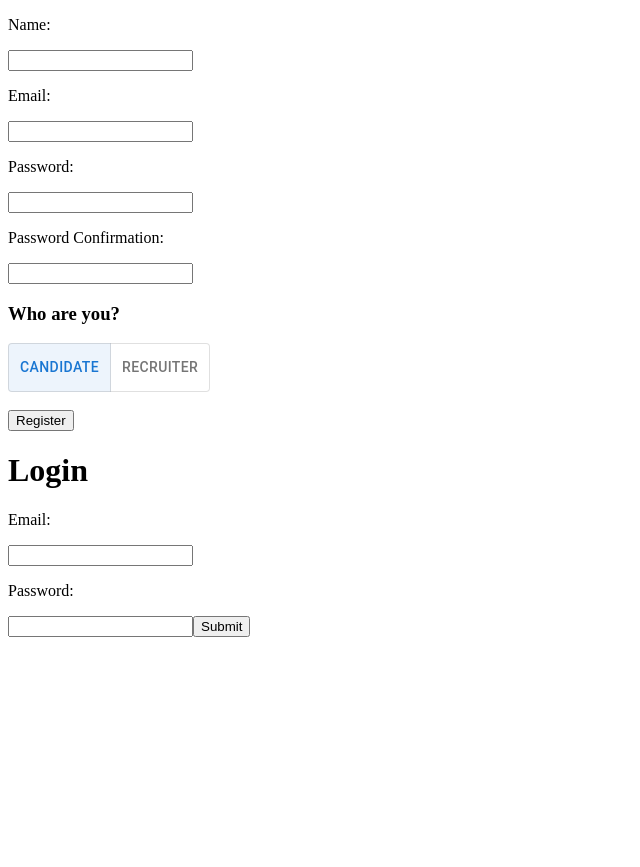
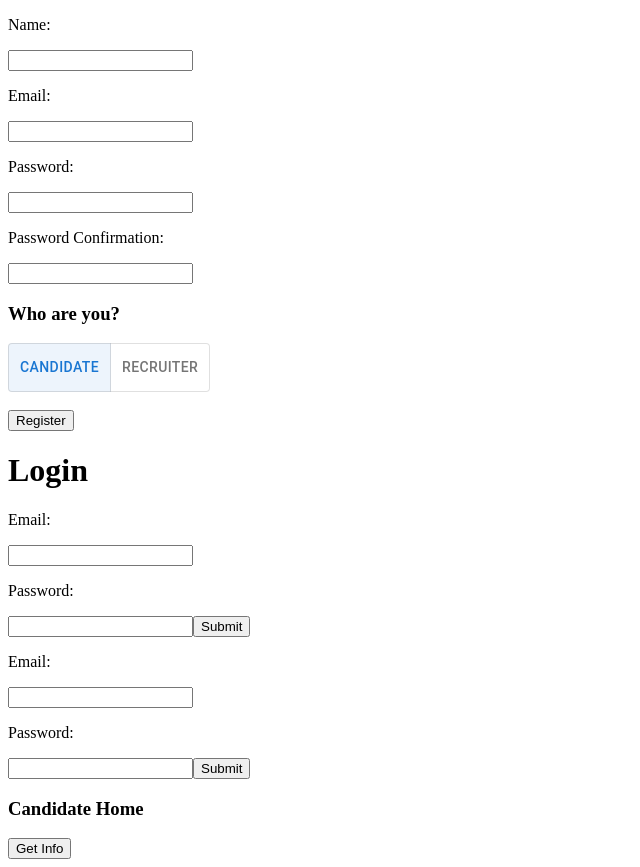
Before and after one commit to ianrboyle/dreamland-frontend, a React (Create React App) app: page / in a window 1280 px wide. Shown: the whole page, without its empty margins (0-640 px from the left). Before the commit the page ends 800 px from the top, so only its background shows below. Built offline with nearby package versions, Linux system fonts and the light colour scheme.

Commit message:
adds candidate home component. adds ability to get current user candidate info (assuming current user is a candidate)

```diff
--- a/src/App.tsx
+++ b/src/App.tsx
@@ -1,12 +1,16 @@
 import React, {useState} from 'react';
 import Register from './components/Register';
 import Login from './components/Login';
+import AuthLogin from './components/AuthLogin';
+import CandidateHome from "./components/CandidateHome"
 function App() {
 
   return (
     <div className="App">
       <Register />
       <Login />
+      <AuthLogin />
+      <CandidateHome />
     </div>
   )
 }
--- /dev/null
+++ b/src/components/AuthLogin.tsx
@@ -0,0 +1,86 @@
+import React , { Component, useState, ChangeEvent } from "react"
+import AuthService from "../services/Auth.service";
+
+const required = (value: any) => {
+  if (!value) {
+    return (
+      <div className="alert alert-danger" role="alert">
+        This field is required!
+      </div>
+    );
+  }
+};
+type State = {
+  loading: boolean,
+  message: string
+}
+type UserLoginInfo = {
+  email: string,
+  password: string
+}
+const AuthLogin = () =>  {
+  const [loadingState, setLoadingState] = useState<State>()
+
+  const [userInfo, setUserInfo] = useState<UserLoginInfo | undefined>()
+  const handleUserInfoChange = (e: ChangeEvent<HTMLInputElement>) => {
+    const {name ,value} = e.target
+    setUserInfo((prev: any) => {
+      return {...prev, [name]: value}
+    })
+  }
+
+  const handleLogin = (e: any) => {
+    e.preventDefault();
+
+
+    setLoadingState({
+      loading: true,
+      message: ""
+    })
+
+
+    if (userInfo){
+      AuthService.login(userInfo?.email, userInfo?.password).then(() => {
+        // console.log("Login success: ", userInfo)
+        // window.location.reload()
+      }, error => {
+        const resMessage =
+              (error.response &&
+                error.response.data &&
+                error.response.data.message) ||
+              error.message ||
+              error.toString();
+            setLoadingState({
+              loading: false,
+              message: resMessage
+            });
+        }
+      );
+    } else {
+      setLoadingState((prev: any) => {
+        return {...prev, loading: false}
+      });
+    }
+    console.log("Current: ", AuthService.getCurrentUser())
+    const userI = JSON.stringify(localStorage.getItem("user"))
+    console.log("AHH: ",userI)
+  }
+
+  return (
+    <div className="col-md-12">
+      <div className="card card-container">
+      <form onSubmit={handleLogin}>
+      <p>Email: </p>
+    <input type="text" name="email"value={userInfo?.email} onChange={handleUserInfoChange}/>
+
+    <p>Password: </p>
+    <input type="text" name="password" value={userInfo?.password} onChange={handleUserInfoChange}/>
+
+        <button>Submit</button>
+      </form>
+      </div>
+    </div>
+  );
+}
+
+export default AuthLogin;
--- /dev/null
+++ b/src/components/CandidateHome.tsx
@@ -0,0 +1,58 @@
+import axios from "axios";
+import React, { Component, useState } from "react";
+import UserService from "../services/User.service";
+
+
+type CandidateInfo = {
+  id: number,
+  userId: number,
+  skills: Skill,
+  educations: Education,
+  offers: Offer
+}
+
+type Skill = {
+  id: number,
+  skillTitle: string,
+  skillLevel: string
+}
+
+type Education = {
+  id: number,
+  candidate_id: number,
+  school: string,
+  degree: string,
+  field: string,
+  start_year: number,
+  end_year: number
+}
+
+type Offer = {
+  id: number,
+  opportunity_id: number,
+  candidate_id: number
+}
+const CandidateHome = () => {
+
+  const [candidateinfo, setCandidateInfo] = useState<CandidateInfo | undefined>()
+
+  const getCandidateInfo = async () => {
+     UserService.getCurrentCandidateInfo().then((response) => {
+       console.log(response.data)
+     })
+  }
+
+
+
+
+  return (
+    <div className="container">
+      <header className="jumbotron">
+        <h3>Candidate Home</h3>
+        <button onClick={getCandidateInfo}>Get Info</button>
+      </header>
+    </div>
+  );
+}
+
+export default CandidateHome;
--- a/src/services/Auth.service.tsx
+++ b/src/services/Auth.service.tsx
@@ -1,31 +1,31 @@
 import React from "react"
 import axios from "axios"
-const API_URL = "http://localhost:5000/sessions"
+const API_URL = "http://localhost:5000/"
 class AuthService {
   login(email: string | undefined, password: string | undefined) {
-    return axios.post(API_URL, {
+    return axios.post(API_URL + "sessions", {
       email,
       password
     }).then(response => {
-      if (response?.data.accessToken) {
-        localStorage.set("email", JSON.stringify(response.data))
+      if (response?.data.jwt) {
+        localStorage.setItem("user", JSON.stringify(response.data))
       }
-      console.log(response.data)
+      console.log("Response: ", response.data)
       return response.data
     })
   }
   logout() {
     localStorage.removeItem("user");
   }
-  // register(name: string, email: string, password: string) {
-  //   return axios.post(API_URL + "signup", {
-  //     username,
-  //     email,
-  //     password
-  //   });
-  // }
-  // getCurrentUser() {
-  //   return JSON.parse(localStorage.getItem('user'));;
-  // }
+  register(name: string, email: string, password: string) {
+    return axios.post(API_URL + "users", {
+      name,
+      email,
+      password
+    });
+  }
+  getCurrentUser() {
+    return JSON.parse(localStorage.getItem('user')!);;
+  }
 }
 export default new AuthService();
--- a/src/services/AuthHeader.tsx
+++ b/src/services/AuthHeader.tsx
@@ -1,14 +1,15 @@
 import axios from "axios"
 
 export default function authHeader(): any {
-  var jwt = localStorage.getItem("jwt");
-if (jwt) {
-  axios.defaults.headers.common["Authorization"] = "Bearer " + jwt;
+
+  const user: any = JSON.parse(localStorage.getItem("user")!);
+
+  if (user && user.jwt) {
+    return { Authorization: 'Bearer ' + user.jwt };
+  } else {
+    return {};
+  }
+
+
+
 }
-  // const user: any = JSON.parse(localStorage.getItem('jwt')!);
-  // if (user && user.jwt) {
-  //   return { Authorization: 'Bearer ' + user.jwt };
-  // } else {
-  //   return {};
-  // }
-}
--- a/src/services/User.service.tsx
+++ b/src/services/User.service.tsx
@@ -2,21 +2,15 @@ import axios from 'axios';
 import authHeader from './AuthHeader';
 const API_URL = 'http://localhost:5000/';
 
+const user: any = JSON.parse(localStorage.getItem('user')!);
+class UserService {
 
-class UserService {
   getPublicContent() {
-    return axios.get(API_URL + 'all');
+    return axios.get(API_URL);
   }
-  getUserBoard() {
-    return axios.get(API_URL + 'sessions', { headers: authHeader() });
-  }
-  getModeratorBoard() {
-    return axios.get(API_URL + 'mod', { headers: authHeader() });
-
-
-  }
-  getAdminBoard() {
-    return axios.get(API_URL + 'admin', { headers: authHeader() });
+  getCurrentCandidateInfo() {
+    console.log(user)
+    return axios.get(API_URL + 'candidates/' + user.user_id, { headers: authHeader() });
   }
 }
 export default new UserService();
```
Also changed, not shown: src/components/Login.tsx (+8 -34 lines).
